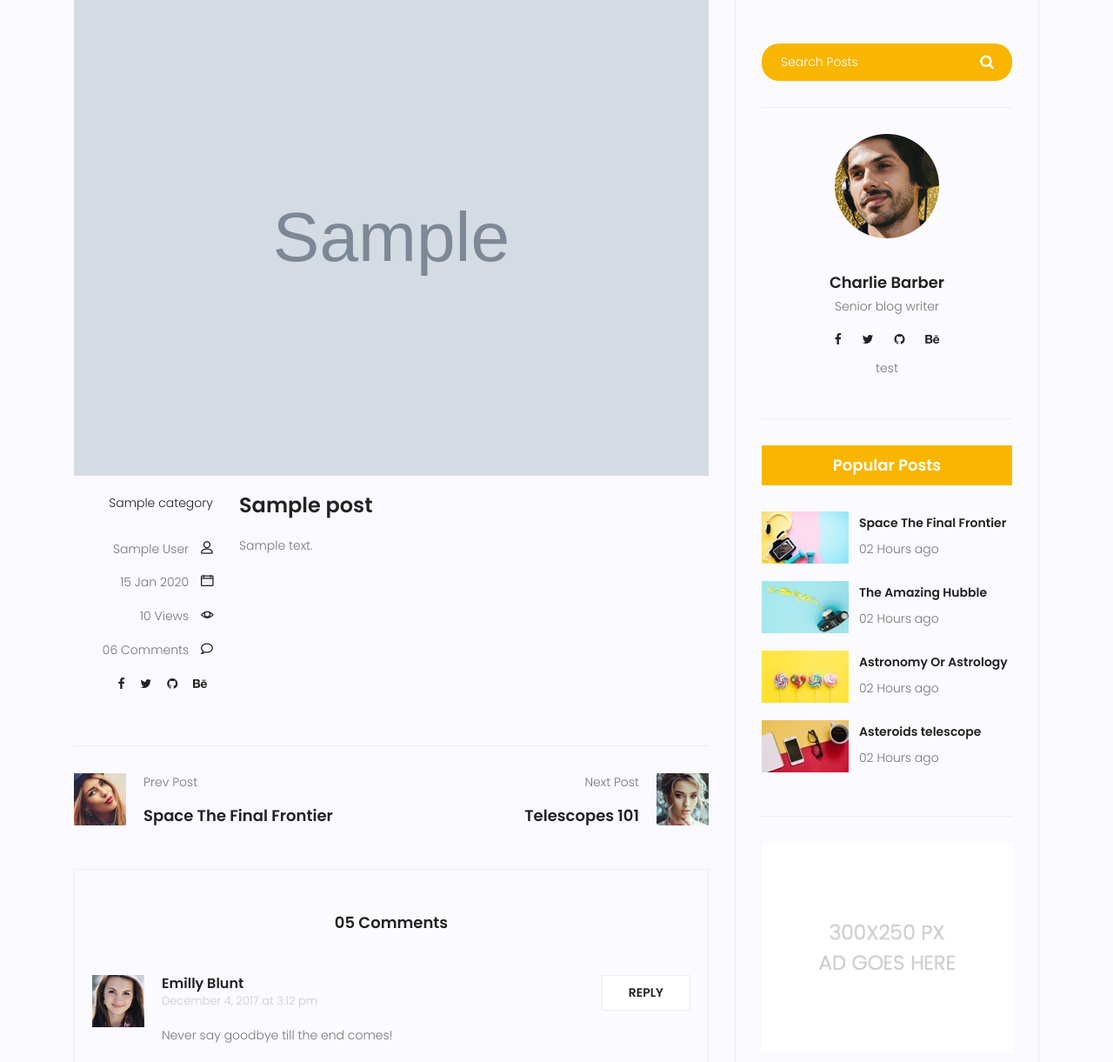
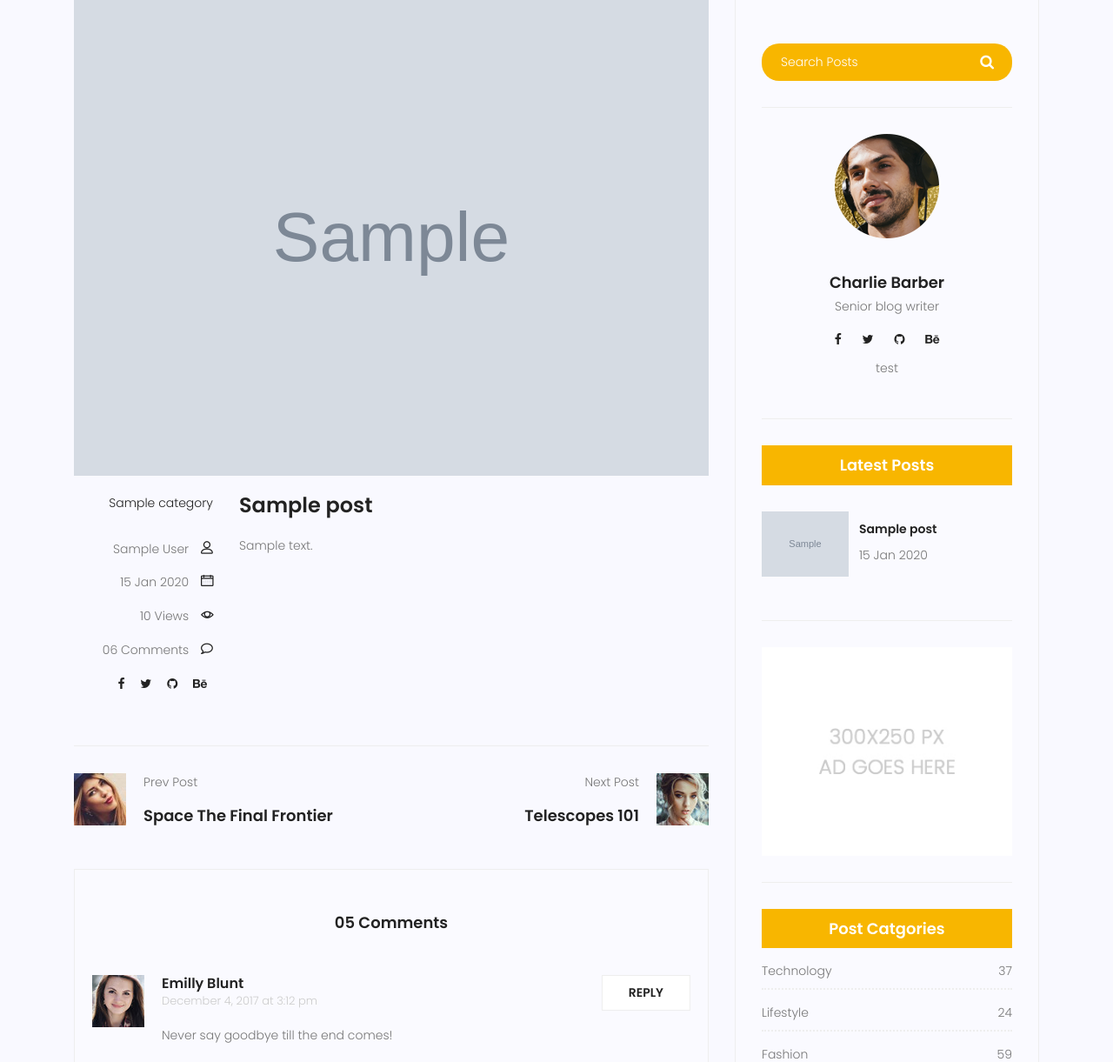
Before and after one commit to arminadm/django_blog, a Django app: page /blog/1 in a window 1280 px wide. Shown: the part 421-1642 px from the top of the page at 87% size. Run offline with Django 3.2, Linux system fonts and the light colour scheme; tables that the repository leaves empty hold one stand-in row (values such as "Sample post"); grey boxes marked "Sample" are stand-in pictures; some libraries are stand-ins or nearby versions.

Commit message:
latest posts inclusion_tag
+ created blog/latestposts.html and used as html page for inclusion_tag
+ lastestposts inclusion_tag added to both blog single and home page
+ css of latest post changed

```diff
--- a/blog/templatetags/blog_tags.py
+++ b/blog/templatetags/blog_tags.py
@@ -22,7 +22,7 @@ def allowed_posts():
 def snippet(content, limit=20):
     return content[:limit] + '...'
 
-@register.inclusion_tag('latestposts.html')
+@register.inclusion_tag('blog/latestposts.html')
 def latestposts():
     posts = Post.objects.filter(status=1).order_by('-published_date')[:3]
     return {'posts': posts}
--- a/statics/css/main.css
+++ b/statics/css/main.css
@@ -3656,6 +3656,7 @@ body.mobile-nav-active #mobile-nav-toggle {
 
 .widget-wrap .popular-post-widget .popular-post-list .thumb img {
   width: 100%;
+  max-width: 100px;
 }
 
 .widget-wrap .popular-post-widget .single-post-list {
--- a/templates/blog/blog-single.html
+++ b/templates/blog/blog-single.html
@@ -237,55 +237,7 @@
 
 					{% include 'blog/writer.html' %}
 
-					<div class="single-sidebar-widget popular-post-widget">
-						<h4 class="popular-title">Popular Posts</h4>
-						<div class="popular-post-list">
-							<div class="single-post-list d-flex flex-row align-items-center">
-								<div class="thumb">
-									<img class="img-fluid" src="{% static 'img/blog/pp1.jpg' %}" alt="">
-								</div>
-								<div class="details">
-									<a href="blog-single.html">
-										<h6>Space The Final Frontier</h6>
-									</a>
-									<p>02 Hours ago</p>
-								</div>
-							</div>
-							<div class="single-post-list d-flex flex-row align-items-center">
-								<div class="thumb">
-									<img class="img-fluid" src="{% static 'img/blog/pp2.jpg' %}" alt="">
-								</div>
-								<div class="details">
-									<a href="blog-single.html">
-										<h6>The Amazing Hubble</h6>
-									</a>
-									<p>02 Hours ago</p>
-								</div>
-							</div>
-							<div class="single-post-list d-flex flex-row align-items-center">
-								<div class="thumb">
-									<img class="img-fluid" src="{% static 'img/blog/pp3.jpg' %}" alt="">
-								</div>
-								<div class="details">
-									<a href="blog-single.html">
-										<h6>Astronomy Or Astrology</h6>
-									</a>
-									<p>02 Hours ago</p>
-								</div>
-							</div>
-							<div class="single-post-list d-flex flex-row align-items-center">
-								<div class="thumb">
-									<img class="img-fluid" src="{% static 'img/blog/pp4.jpg' %}" alt="">
-								</div>
-								<div class="details">
-									<a href="blog-single.html">
-										<h6>Asteroids telescope</h6>
-									</a>
-									<p>02 Hours ago</p>
-								</div>
-							</div>
-						</div>
-					</div>
+					{% latestposts %}
 					<div class="single-sidebar-widget ads-widget">
 						<a href="#"><img class="img-fluid" src="{% static 'img/blog/ads-banner.jpg' %}" alt=""></a>
 					</div>
--- /dev/null
+++ b/templates/blog/latestposts.html
@@ -0,0 +1,19 @@
+{% load static %}
+<div class="single-sidebar-widget popular-post-widget">
+    <h4 class="popular-title">Latest Posts</h4>
+    <div class="popular-post-list">
+        {% for post in posts %}
+        <div class="single-post-list d-flex flex-row align-items-center">
+            <div class="thumb">
+                <img class="img-fluid" src="{{post.image.url}}" alt="">
+            </div>
+            <div class="details">
+                <a href="{% url 'blog:single' pid=post.id %}">
+                    <h6>{{post.title}}</h6>
+                </a>
+                <p>{{post.published_date|date:'d M Y'}}</p>
+            </div>
+        </div>
+        {% endfor %}
+    </div>
+</div>
```
Also changed, not shown: templates/blog/blog-home.html (+2 -50 lines).
